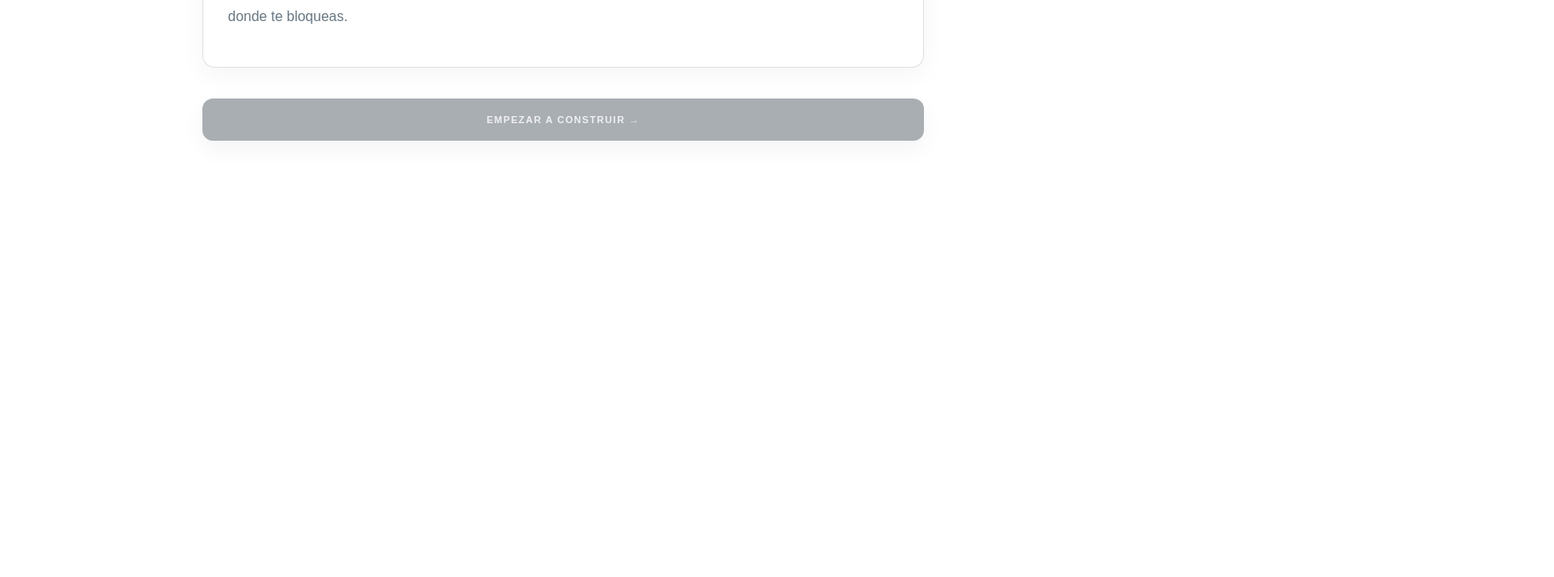
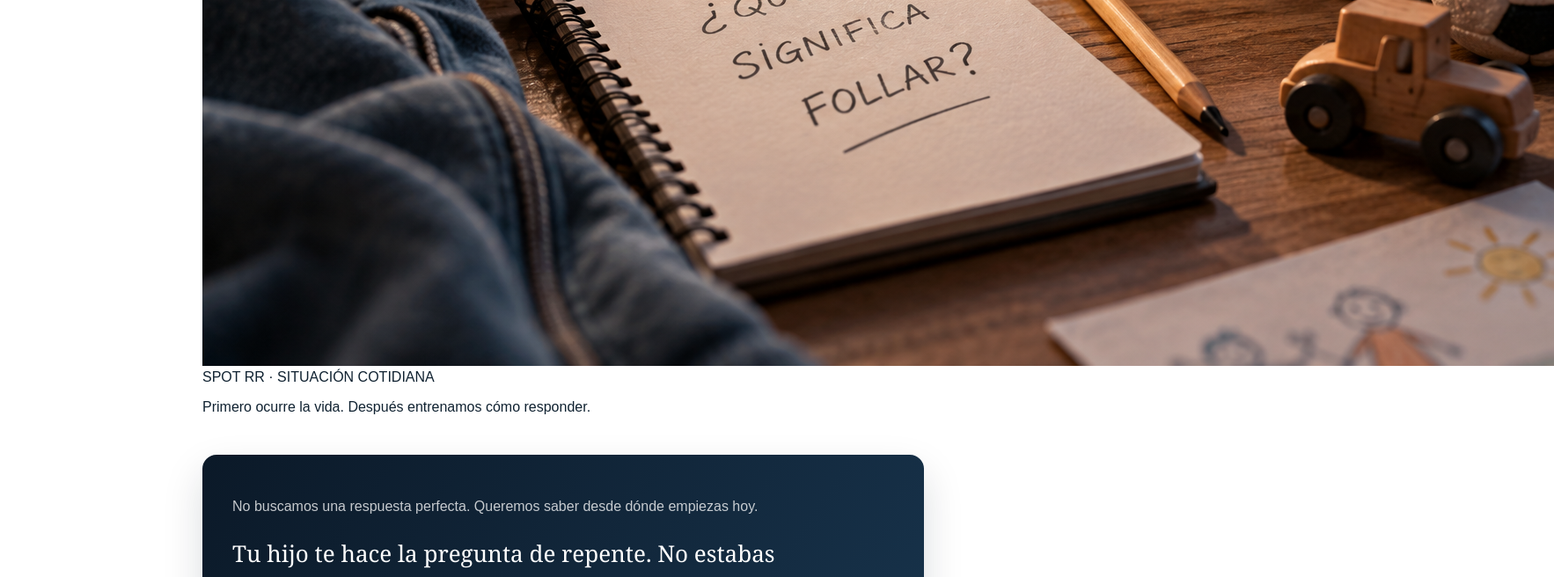
Before and after one commit to elpozo84/rr-crecer, a Next.js app: page /prepararme/7-9/pesa-01 in a window 1280 px wide. Shown: the part 971-1627 px from the top of the page at 88% size, 1766 px wide, since content can reach past the window. Before the commit the page ends 1241 px from the top, so only its background shows below. Built offline with nearby package versions, Linux system fonts and the light colour scheme.

Commit message:
Update page.js

```diff
--- a/app/prepararme/7-9/pesa-01/page.js
+++ b/app/prepararme/7-9/pesa-01/page.js
@@ -119,6 +119,17 @@ export default function Pesa09() {
         <section className="trainingScreen">
           <span className="trainingTag">SPOT · RESPUESTA REAL</span>
           <h1>«Papá, ¿qué significa follar?»</h1>
+
+          <div className="trainingVisual">
+            <img
+              src="/pesa01.png"
+              alt="Situación cotidiana para iniciar el entrenamiento de la Pesa 01"
+            />
+            <div className="trainingVisualCaption">
+              <span>SPOT RR · SITUACIÓN COTIDIANA</span>
+              <p>Primero ocurre la vida. Después entrenamos cómo responder.</p>
+            </div>
+          </div>
 
           <div className="scene">
             <p>
```
